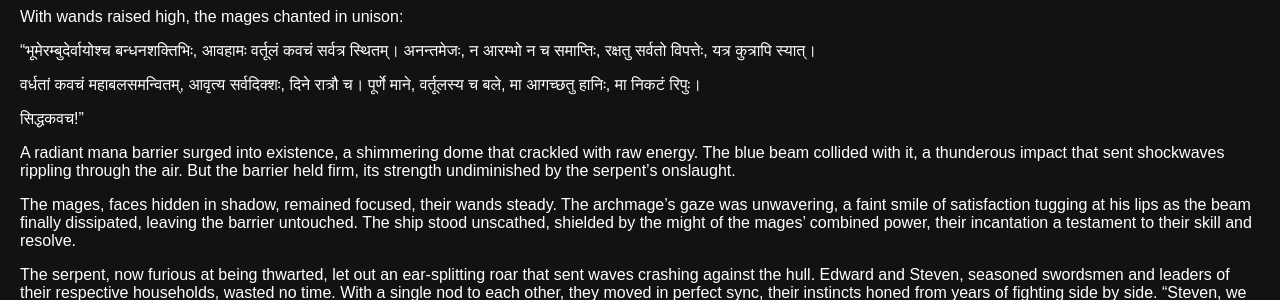
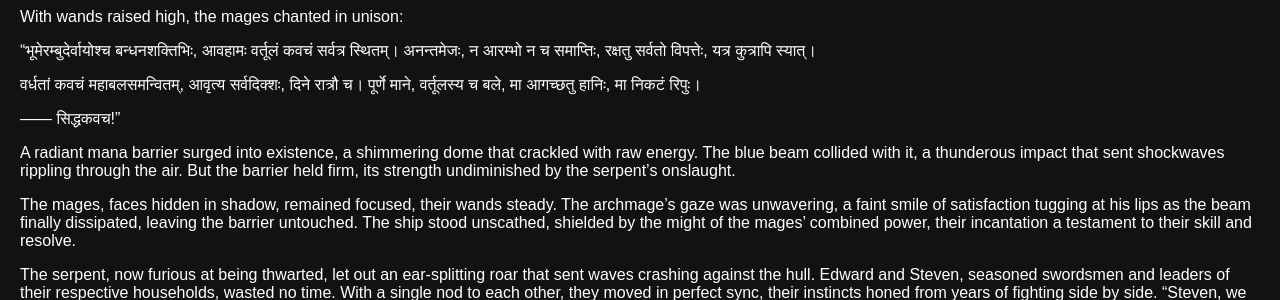
Before and after one commit to Illusionoir/Beyond, a Jekyll site: the page built from chapters/chapter2.md, in a window 1280 px wide. Shown: the part 1160-1460 px from the top of the page. Built offline with Jekyll 4.4.1, drawn with Linux system fonts in a browser that asks for light colours; some web fonts are replaced; our own code applies the rules of GitHub Pages for plain Markdown files.

```diff
--- a/chapters/chapter2.md
+++ b/chapters/chapter2.md
@@ -21,7 +21,7 @@ With wands raised high, the mages chanted in unison:
 पूर्णे माने, वर्तूलस्य च बले,
 मा आगच्छतु हानिः, मा निकटं रिपुः।
 
-सिद्धकवच!"
+―― सिद्धकवच!"
 
 A radiant mana barrier surged into existence, a shimmering dome that crackled with raw energy. The blue beam collided with it, a thunderous impact that sent shockwaves rippling through the air. But the barrier held firm, its strength undiminished by the serpent’s onslaught.
 
```
